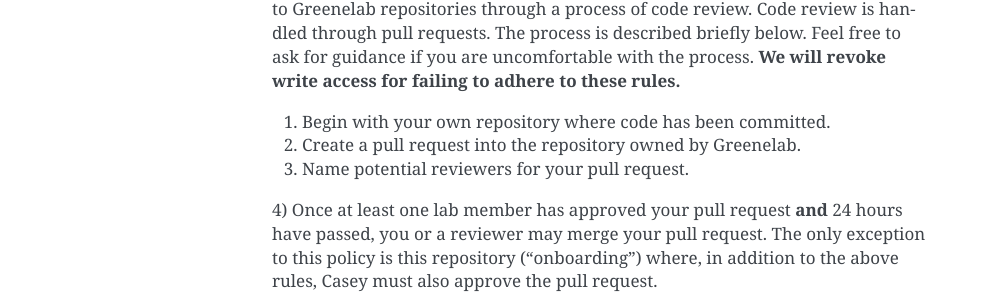
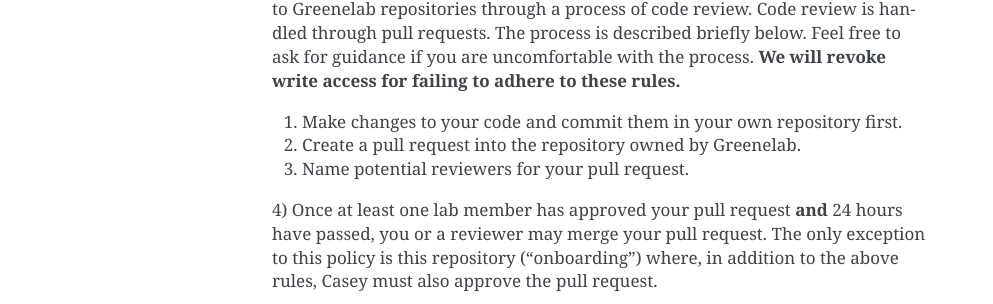
Before and after one commit to greenelab/onboarding, a Sphinx documentation site: the page built from source/coding_and_software.rst, in a window 1280 px wide. Shown: the part 828-1132 px from the top of the page, without its empty margins (148-1141 px from the left). Built offline with Sphinx 7.4.7, drawn with Linux system fonts in a browser that asks for light colours.

Commit message:
use Rene's suggested language

```diff
--- a/source/coding_and_software.rst
+++ b/source/coding_and_software.rst
@@ -40,7 +40,7 @@
 with the process.
 **We will revoke write access for failing to adhere to these rules.**
 
-1) Begin with your own repository where code has been committed.
+1) Make changes to your code and commit them in your own repository first.
 2) Create a pull request into the repository owned by Greenelab.
 3) Name potential reviewers for your pull request.
 4) Once at least one lab member has approved your pull request **and** 24 hours
```
